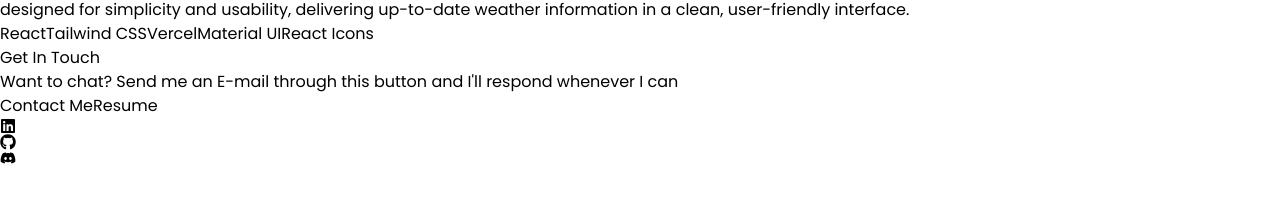
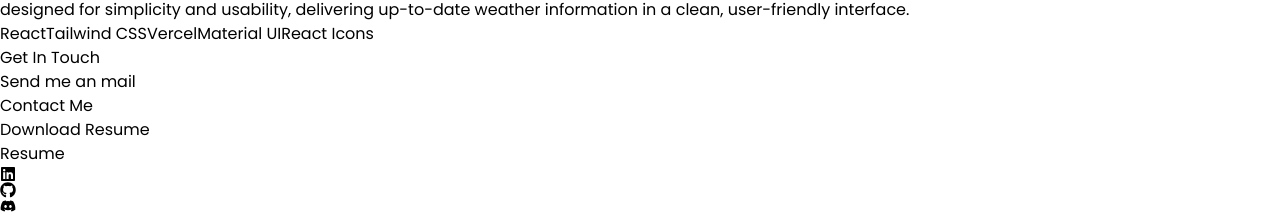
Before and after one commit to nikwontreact/portfolio, a React (Vite) app: page / in a window 1280 px wide. Shown: the part 3798-4012 px from the top of the page. Before the commit the page ends 3964 px from the top, so only its background shows below. Built offline with nearby package versions, Linux system fonts and the light colour scheme.

Commit message:
contact component fixed styling

```diff
--- a/src/components/Contact.jsx
+++ b/src/components/Contact.jsx
@@ -17,27 +17,33 @@ const Contact = () => {
             Get In Touch
           </span>
         </h1>
+        <div className="flex items-center md:gap-10 gap-3">
+          <div className="flex flex-col gap-5">
             <p className="text-center text-lg font-semibold text-gray-500">
-          Want to chat? Send me an E-mail through this button and I'll respond
-          whenever I can{" "}
+              Send me an mail
             </p>
             <a
-          href="mailto:x11.niks@gmail.com"
-          className="text-nowrap rounded-lg border border-indigo-600 bg-black px-5 py-4 text-lg font-bold text-white shadow-lg shadow-indigo-700 transition-all duration-300 hover:translate-y-2 hover:shadow-xl"
+              href="mailto:nikhildebugs@gmail.com"
+              className="text-nowrap rounded-lg border border-indigo-600 bg-black bg-opacity-50 px-5 py-4 text-lg font-bold text-white shadow-lg shadow-indigo-700 transition-all duration-300 hover:translate-y-2 hover:shadow-xl text-center"
             >
               Contact Me
             </a>
-
+          </div>
+          <div className="flex flex-col gap-5">
+            <p className="text-center  text-lg font-semibold text-gray-500">
+              Download Resume
+            </p>
             <a
               href="/nikhilResume.pdf"
               download={Resume}
               target="_blank"
               rel="noopener noreferrer"
-          className="text-nowrap rounded-lg border border-indigo-600 bg-black bg-opacity-50 px-5 py-4 text-lg font-bold text-white shadow-lg shadow-indigo-700 transition-all duration-300 hover:translate-y-2 hover:shadow-xl"
+              className="text-nowrap rounded-lg border border-indigo-600 bg-black bg-opacity-50 px-5 py-4 text-lg font-bold text-white shadow-lg shadow-indigo-700 transition-all duration-300 hover:translate-y-2 hover:shadow-xl text-center"
             >
               Resume
             </a>
-
+          </div>
+        </div>
         <ul className="hidden md:flex gap-5">
           <li className="cursor-pointer text-4xl opacity-70 transition-all duration-300 bg-opacity-50 hover:text-blue-500 hover:opacity-100">
             <FaLinkedin className="rounded-lg" />
```
Lines whose indentation alone changed are shown as unchanged.
